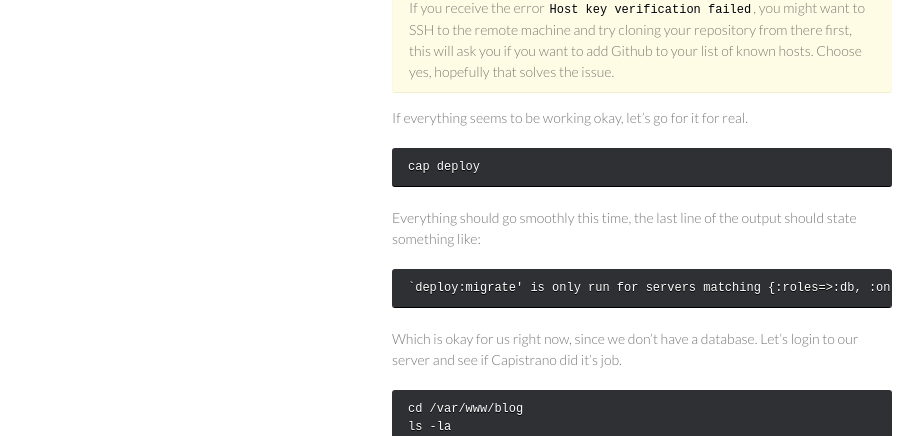
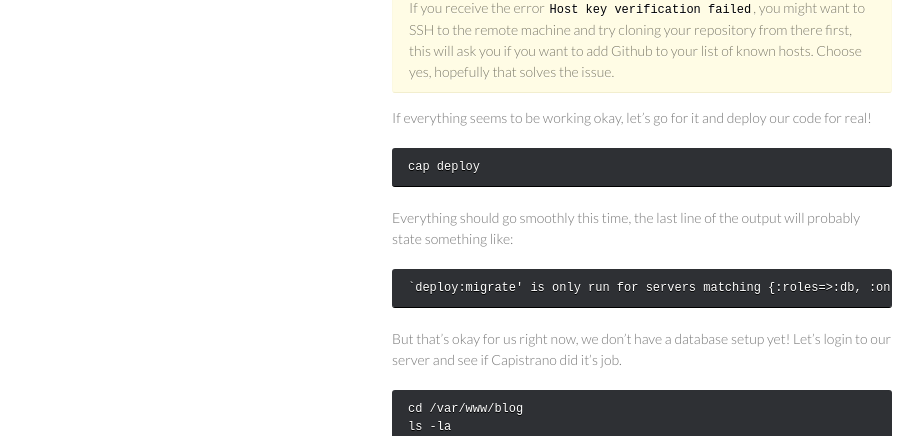
Before and after one commit to jpsilvashy/jpsilvashy.github.com, a Jekyll site: the page built from _posts/2012-07-30-deploying-a-rails-application-on-amazon-ec2.md, in a window 1280 px wide and 900 px high, scrolled down 3569 px. Shown: the part 151-587 px from the top of the window, without its empty margins (178-1101 px from the left). Built offline with Jekyll 4.4.1, drawn with Linux system fonts in a browser that asks for light colours; nearby versions of some CDN libraries.

Commit message:
some minor fixes

```diff
--- a/_posts/2012-07-30-deploying-a-rails-application-on-amazon-ec2.md
+++ b/_posts/2012-07-30-deploying-a-rails-application-on-amazon-ec2.md
@@ -164,19 +164,19 @@ The output should scroll by as though it were deploying the app and cloning the
 	If you receive the error <code>Host key verification failed</code>, you might want to SSH to the remote machine and try cloning your repository from there first, this will ask you if you want to add Github to your list of known hosts. Choose yes, hopefully that solves the issue.
 </div>
 
-If everything seems to be working okay, let's go for it for real.
+If everything seems to be working okay, let's go for it and deploy our code for real!
 
 <pre>
 cap deploy
 </pre>
 
-Everything should go smoothly this time, the last line of the output should state something like:
+Everything should go smoothly this time, the last line of the output will probably state something like:
 
 <pre>
 `deploy:migrate' is only run for servers matching {:roles=>:db, :only=>{:primary=>true}}, but no servers matched
 </pre>
 
-Which is okay for us right now, since we don't have a database. Let's login to our server and see if Capistrano did it's job.
+But that's okay for us right now, we don't have a database setup yet! Let's login to our server and see if Capistrano did it's job.
 
 <pre>
 cd /var/www/blog
```
